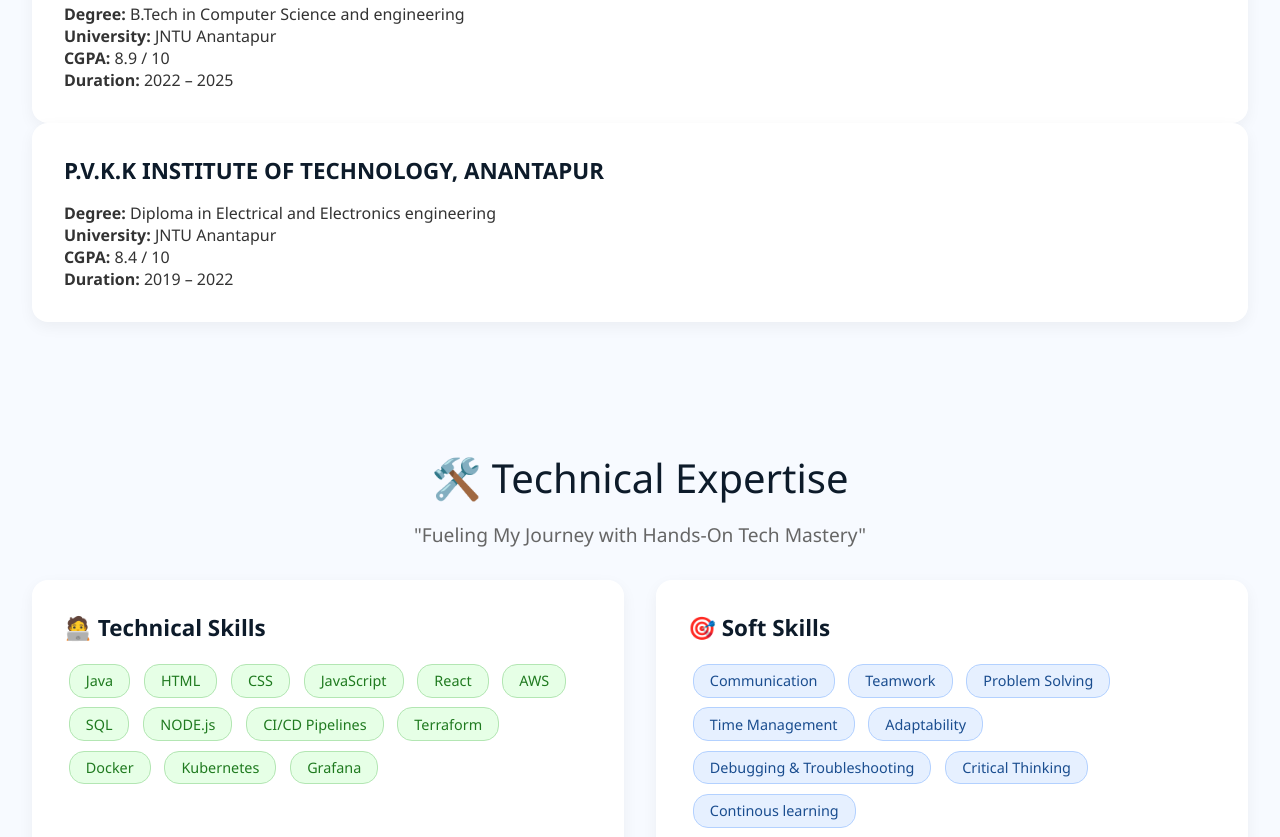
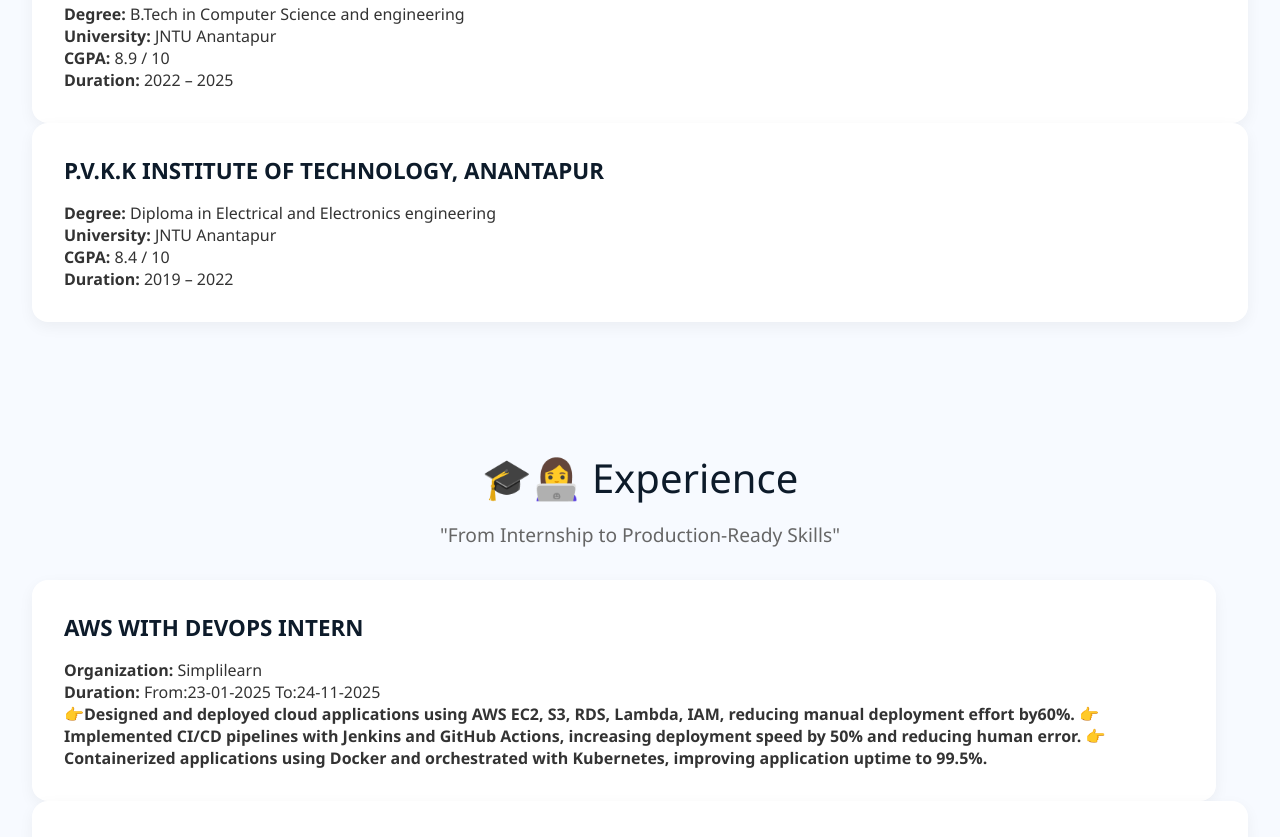
Before and after one commit to Poojitha123-gp/portfolio, a plain HTML site: page index.html in a window 1280 px wide. Shown: the part 1963-2800 px from the top of the page. Drawn offline with Linux system fonts and the light colour scheme.

Commit message:
Update index.html

```diff
--- a/index.html
+++ b/index.html
@@ -478,6 +478,9 @@
       <a href="#education">Education</a>
       <a href="#skills">Skills</a>
       <a href="#projects">Projects</a>
+       <a href="#Experience">Experience</a>
+
+
       <a href="#certifications">Certifications</a>
 
       <a href="#resume">Resume</a>
@@ -592,6 +595,32 @@
         <p><strong>University:</strong> JNTU Anantapur</p>
         <p><strong>CGPA:</strong> 8.4 / 10</p>
         <p><strong>Duration:</strong> 2019 – 2022</p>
+      </div>
+    </div>
+  </section>
+    <section id="Experience">
+
+    <div class="section-title">🎓👩‍💻 Experience</div>
+    <div class="section-subtitle">"From Internship to Production-Ready Skills"</div>
+    <div class="about-boxes">
+      <div class="about-card">
+        <h3>AWS WITH DEVOPS INTERN</h3>
+        <p><strong>Organization:</strong> Simplilearn</p>
+        <p><strong>Duration:</strong> From:23-01-2025 To:24-11-2025</p>
+        <p><strong>👉Designed and deployed cloud applications using AWS EC2, S3, RDS, Lambda, IAM, reducing manual deployment effort by60%.
+👉Implemented CI/CD pipelines with Jenkins and GitHub Actions, increasing deployment speed by 50% and reducing human error.
+👉Containerized applications using Docker and orchestrated with Kubernetes, improving application uptime to 99.5%.</p>
+
+      </div>
+    </div>
+    <div class="about-boxes">
+      <div class="about-card">
+        <h3>JAVA FULL STACK DEVELOPER INTERN</h3>
+         <p><strong>Organization:</strong> UptoSkill</p>
+        <p><strong>Duration:</strong> From:JUN-2024 To:NOV-2024</p>
+        <p>👉Developed web applications with Java, Spring Boot, React, and MySQL, improving user onboarding process efficiency by 40%.
+👉Designed RESTful APIs for backend services, reducing API response time by 30%.
+👉Built responsive UIs using React.js & Bootstrap, enhancing user satisfaction scores by 25%</p>
       </div>
     </div>
   </section>
```
